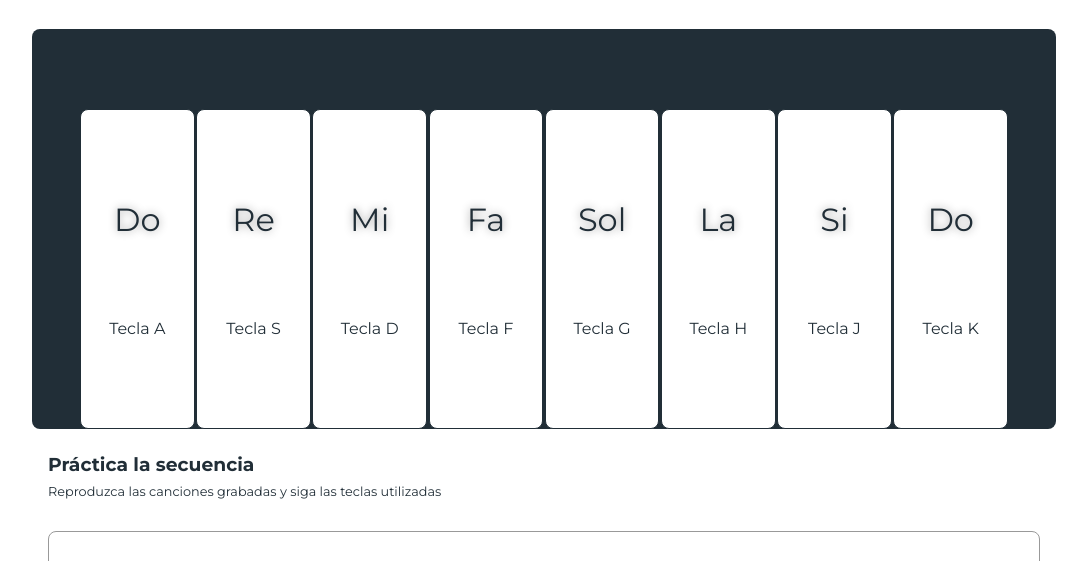
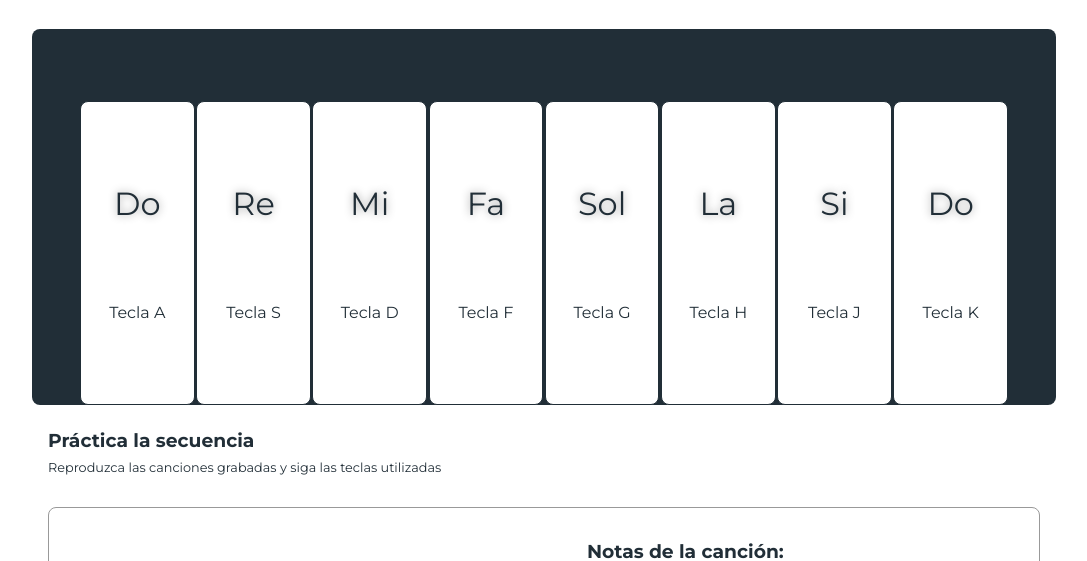
Before and after one commit to JoseCaicedoDev/pianojs, a plain HTML site: page index.html in a window 1280 px wide. Shown: the part 160-721 px from the top of the page, without its empty margins (96-1183 px from the left). Drawn offline with Linux system fonts and the light colour scheme.

Commit message:
Eliminacion scroll screen de 1024px

```diff
--- a/css/style.css
+++ b/css/style.css
@@ -37,7 +37,7 @@ aside {
   border-radius: 0.5rem;
 }
 main {
-  padding: 5rem 3rem 0;
+  padding: 4.5rem 3rem 0;
   background-color: var(--color-black);
   border-radius: 0.5rem;
 }
@@ -61,7 +61,7 @@ footer img {
 .songs {
   display: grid;
   grid-template-columns: repeat(auto-fill, minmax(7rem, 1fr));
-  grid-auto-rows: minmax(20rem, auto);
+  grid-auto-rows: minmax(19rem, auto);
   grid-column: auto;
   grid-gap: 0.1rem;
 }
```
